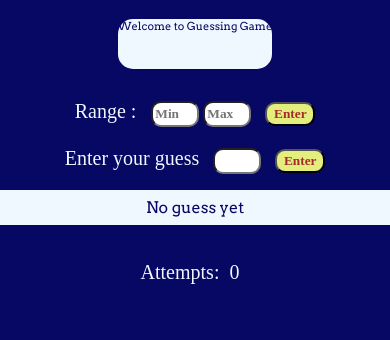
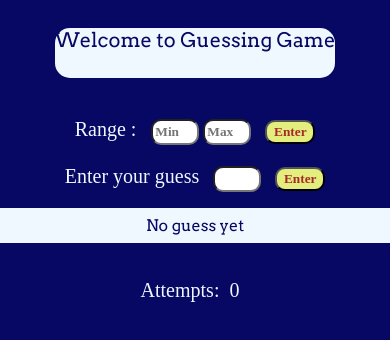
Before and after one commit to nesi04/guessgame, a plain HTML site: page index.html in a window 390 px wide. Shown: the top 340 px of the page. Drawn offline with Linux system fonts and the light colour scheme; a web font is replaced by a local one.

Commit message:
Update guess.css

```diff
--- a/guess.css
+++ b/guess.css
@@ -23,9 +23,10 @@ body{
 
 @media only screen and (max-width: 600px) {
     .p1 {
-        font-size: 11px;
+        font-size: 20px;
         border-radius: 15px;
         padding: 0;
+        text-align:centre;
     }
 
     .p1:hover {
```
